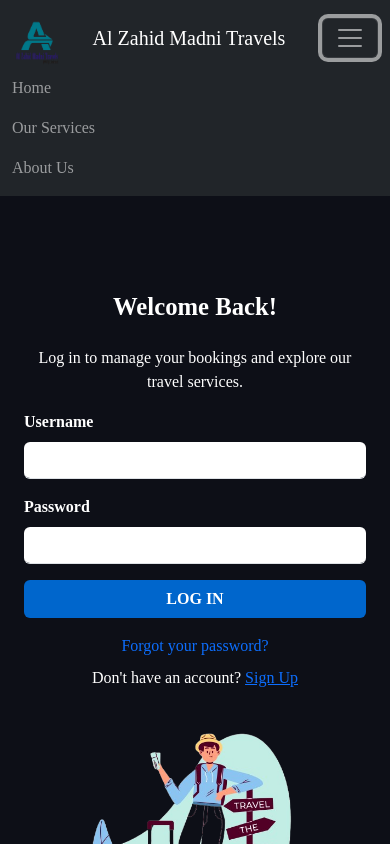
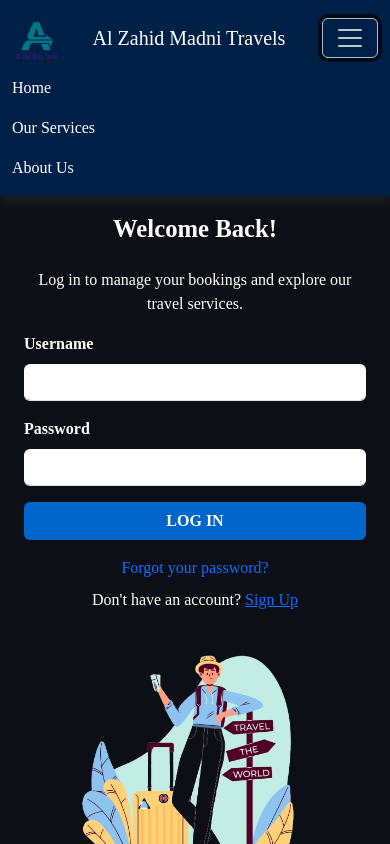
Before and after one commit to usmananwar12/landing-page, a plain HTML site: page index.html in a window 390 px wide. Both pictures are taken after a click on the button "Toggle navigation". Shown: the top 844 px of the page. Drawn offline with nearby package versions, Linux system fonts and the light colour scheme.

Commit message:
login shogin final

```diff
--- a/index.html
+++ b/index.html
@@ -7,7 +7,7 @@
         <link rel="stylesheet" href="https://cdnjs.cloudflare.com/ajax/libs/font-awesome/6.0.0/css/all.min.css">
     </head>
     <body>
-        <nav class="navbar navbar-expand-lg navbar-dark bg-dark">
+        <nav class="navbar navbar-expand-lg" style="background-color: #002147;">
             <div class="container">
                 <img src="logo.png" alt="Al Zahid Madni Travels" width="50" height="50">
                 <a class="navbar-brand" href="#">Al Zahid Madni Travels</a>
@@ -16,19 +16,19 @@
                 </button>
                 <div class="collapse navbar-collapse" id="navbarNav">
                     <ul class="navbar-nav ms-auto">
-                        <li class="nav-item"><a class="nav-link" href="#">Home</a></li>
-                        <li class="nav-item"><a class="nav-link" href="#">Our Services</a></li>
-                        <li class="nav-item"><a class="nav-link" href="#">About Us</a></li>
+                        <li class="nav-item"><a class="nav-link" href="#home">Home</a></li>
+                        <li class="nav-item"><a class="nav-link" href="#services">Our Services</a></li>
+                        <li class="nav-item"><a class="nav-link" href="#about">About Us</a></li>
                     </ul>
                 </div>
             </div>
         </nav>
 
         <!-- Main Content -->
-        <main class="container mt-5">
-            <div class="container mt-5">
+        <main id="home"class="container mt-5">
+            <div class="container mt-5"><br><br>
                 <div class="row align-items-center">
-                    <!-- Left Side - Login Form -->
+                    <!-- Login Form -->
                     <div class="col-md-6 d-flex align-items-center justify-content-center text-white">
                         <div class="w-100" style="max-width: 350px;">
                             <h2 class="text-center fw-bold mb-4">Welcome Back!</h2>
@@ -54,23 +54,21 @@
                     </div>
 
 
-                    <!-- Right Side - Image -->
+                    <!-- Right Side -->
                     <div class="col-md-6 d-flex align-items-center justify-content-center">
                         <img src="pic.png" alt="Travel Illustration" class="img-fluid" style="max-width: 80%;" loading="lazy">
                     </div>
                 </div>
             </div>
             <!-- Our Services Section -->
-            <section class="services-section py-5 text-white text-center">
+            <section id="services" class="services-section text-white text-center">
                 <div class="container">
-                    <!-- Heading -->
                     <div class="position-relative text-center mb-5">
                         <h2 class="section-title">OUR SERVICES</h2>
                         <div class="title-underline"></div>
                         <h1 class="section-title-bg">OUR SERVICES</h1>
                     </div>
 
-                    <!-- Services Grid -->
                     <div class="row">
                         <div class="col-md-4">
                             <div class="service-card">
@@ -98,8 +96,8 @@
             </section>
 
                     <!-- About Us Section -->
-        <section class="about-section py-5 text-white text-center">
-            <div class="container">
+        <section id="about" class="about-section text-white text-center">
+            <div class="container"><br><br><br><br>
                 <!-- Heading -->
                 <div class="position-relative text-center mb-5">
                     <h2 class="section-title">ABOUT US</h2>
@@ -107,9 +105,7 @@
                     <h1 class="section-title-bg">ABOUT US</h1>
                 </div>
 
-                <!-- About Us Content -->
                 <div class="row align-items-center">
-                    <!-- Left Side - Text Content -->
                     <div class="col-md-6">
                         <h3 class="fw-bold">Who We Are</h3>
                         <p>
@@ -123,7 +119,6 @@
                         </p>
                     </div>
 
-                    <!-- Right Side - Image -->
                     <div class="col-md-6 d-flex align-items-center justify-content-center">
                         <img src="about-us.png" alt="About Al Zahid Madni Travels" class="img-fluid rounded" style="max-width: 80%;" loading="lazy">
                     </div>
@@ -135,7 +130,7 @@
         </main>
 
         <!-- Footer -->
-        <footer class="bg-dark text-white text-center p-3 mt-auto">
+        <footer class="text-white text-center p-3 mt-auto" style="background-color: #002147;">
             <p>&copy; 2025 Al Zahid Madni Travels. All Rights Reserved.</p>
             <p>Email: info@alzahidmadni.com | Phone: 0300-9666476</p>
             <div class="container">
@@ -148,7 +143,6 @@
             </div>
         </footer>
 
-        <!-- Bootstrap JS -->
         <script src="bootstrap/node_modules/bootstrap/dist/js/bootstrap.bundle.min.js"></script>
     </body>
 </html>
--- a/style.css
+++ b/style.css
@@ -4,6 +4,7 @@
     flex-direction: column;
     min-height: 100vh;
     font-family: 'Lora', serif;
+    padding-top: 70px;
 }
 h1, h2 {
     font-family: 'Playfair Display', serif;
@@ -11,7 +12,22 @@
 main {
     flex: 1;
 }
+.navbar {
+    position: fixed;
+    top: 0;
+    left: 0;
+    width: 100%;
+    z-index: 1050;
+    background-color: #002147;
+    box-shadow: 0px 8px 10px rgba(90, 89, 89, 0.2);
+}
 
+.navbar a {
+    color: white !important;
+}
+#navbarNav a:hover {
+    color: #FFD700 !important;
+}
 nav img{
     width: 50px;
     height: 50px;
@@ -29,7 +45,8 @@
 footer .container a:hover {
     color: #FFD700;
 }
-/* Services Section */
+
+
 .services-section {
     background-color: #0d0f17;
     padding: 80px 0;
@@ -85,3 +102,11 @@
     transform: translateY(-5px);
     box-shadow: 0px 6px 15px rgba(247, 197, 82, 0.3);
 }
+
+.navbar-toggler {
+    border-color: rgba(255, 255, 255, 0.7);
+}
+
+.navbar-toggler-icon {
+    filter: brightness(0) invert(1);
+}
```
